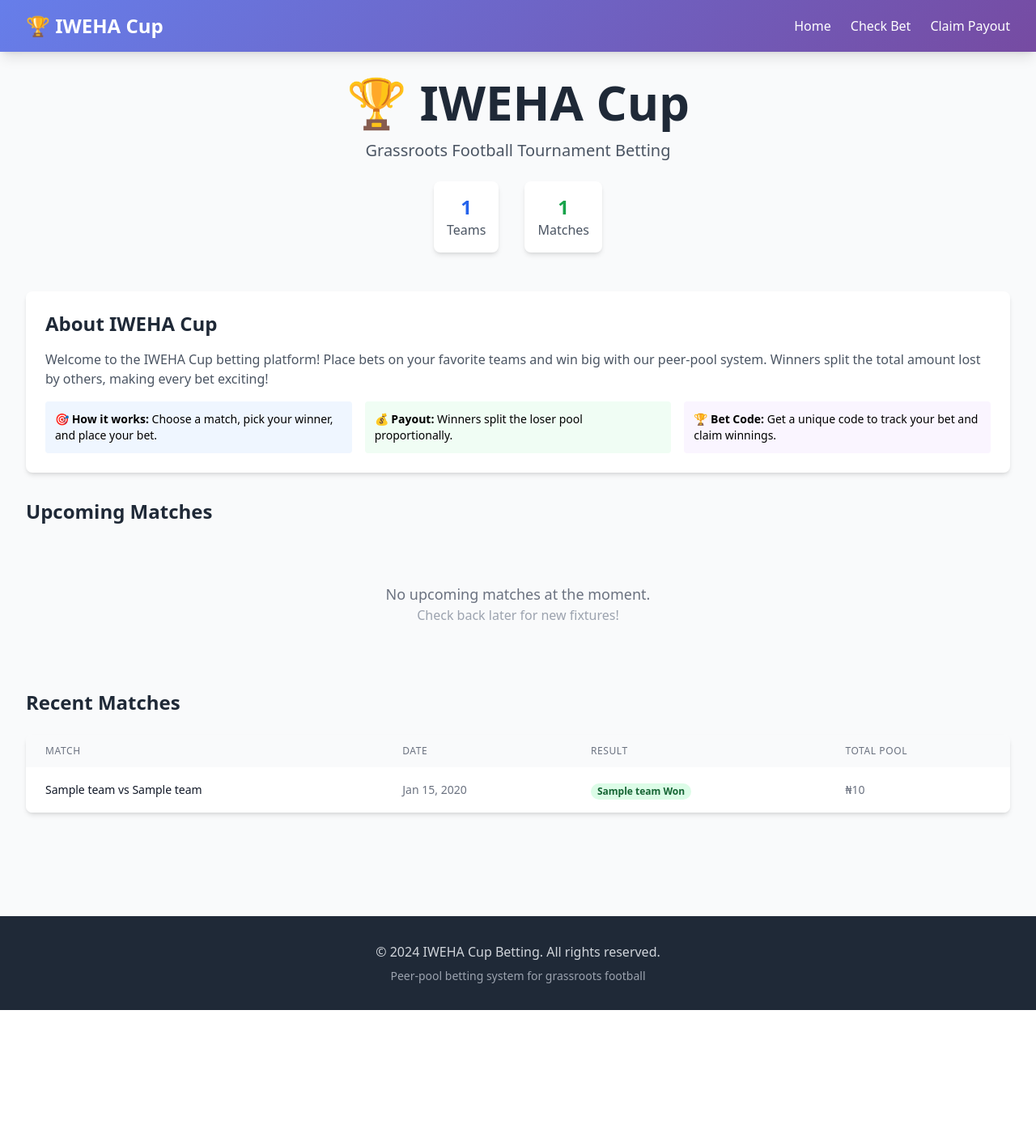
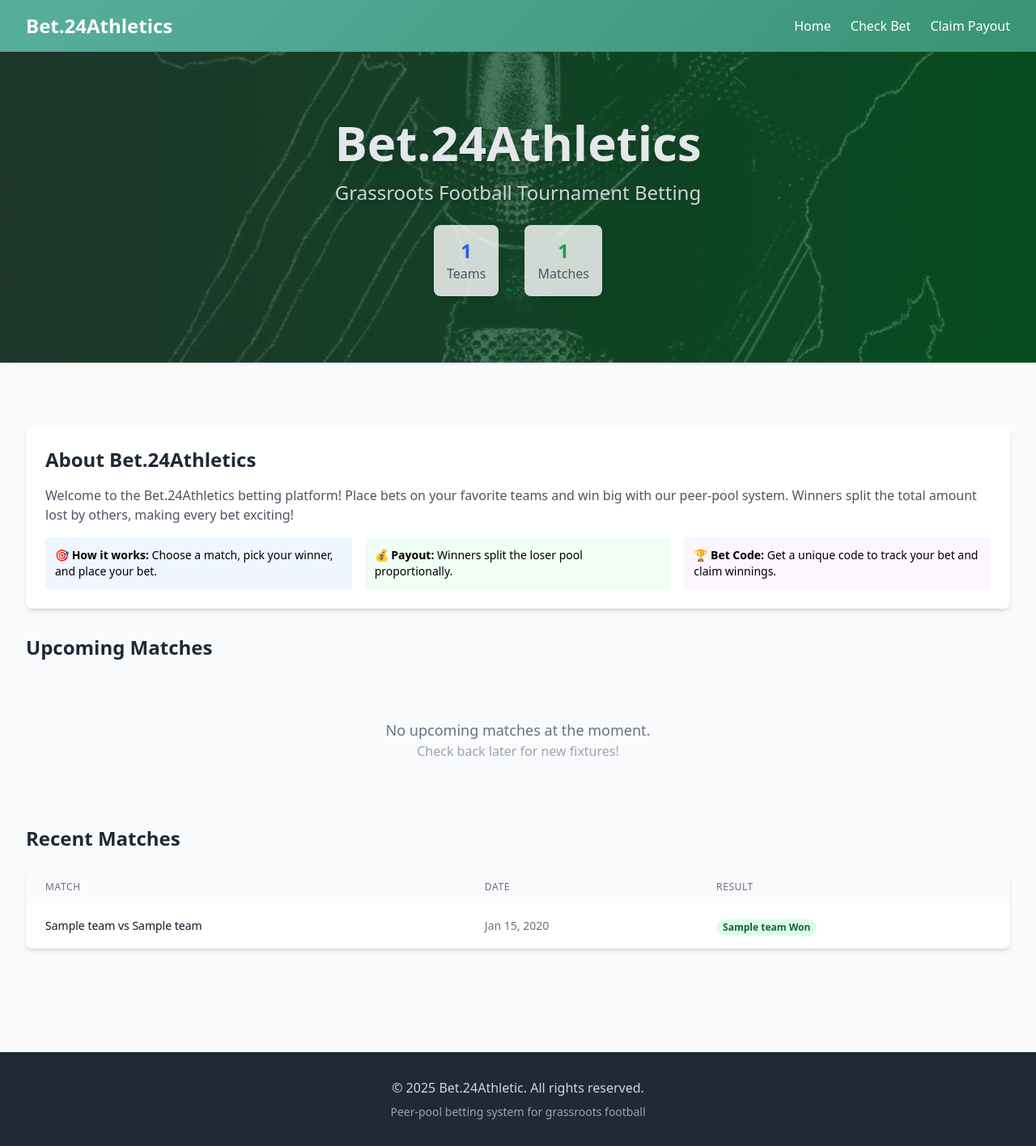
Before and after one commit to daevooh/cupbet, a Django app: page / in a window 1280 px wide. Shown: the whole page at 81% size. Before the commit the page ends 1248 px from the top, so only its background shows below. Run offline with Django 5.2, Linux system fonts and the light colour scheme; tables that the repository leaves empty hold one stand-in row (values such as "Sample post"); some libraries are stand-ins or nearby versions.

Commit message:
static files included

```diff
--- a/cupbet/settings.py
+++ b/cupbet/settings.py
@@ -124,7 +124,10 @@ USE_TZ = True
 # Static files (CSS, JavaScript, Images)
 # https://docs.djangoproject.com/en/5.2/howto/static-files/
 
-STATIC_URL = 'static/'
+STATIC_URL = '/static/'
+STATICFILES_DIRS = [
+    BASE_DIR /"cupbet" /"static"
+]
 STATIC_ROOT = BASE_DIR / 'staticfiles'
 STATICFILES_STORAGE = "whitenoise.storage.CompressedManifestStaticFilesStorage"
 # Media files (Uploaded files)
--- a/cupbet/templates/base.html
+++ b/cupbet/templates/base.html
@@ -1,14 +1,16 @@
+{% load static %}
 <!DOCTYPE html>
 <html lang="en">
 <head>
     <meta charset="UTF-8">
     <meta name="viewport" content="width=device-width, initial-scale=1.0">
-    <title>{% block title %}IWEHA Cup Betting{% endblock %}</title>
+    <link rel="icon" href="{% static 'images/24athleticsicon.ico' %}" type="image/x-icon">
+    <title>{% block title %}Bet.24Athletics{% endblock %}</title>
     <script src="https://cdn.tailwindcss.com"></script>
     <script src="https://js.paystack.co/v1/inline.js"></script>
     <style>
         .gradient-bg {
-            background: linear-gradient(135deg, #667eea 0%, #764ba2 100%);
+            background: linear-gradient(135deg, #58ae9d 0%, #399375 100%);
         }
         .card-shadow {
             box-shadow: 0 10px 25px rgba(0, 0, 0, 0.1);
@@ -21,7 +23,7 @@
         <div class="max-w-7xl mx-auto px-4 sm:px-6 lg:px-8">
             <div class="flex justify-between items-center py-4">
                 <div class="flex items-center">
-                    <h1 class="text-2xl font-bold">🏆 IWEHA Cup</h1>
+                    <a href="\"><h1 class="text-2xl font-bold">Bet.24Athletics</h1></a>
                 </div>
                 <div class="hidden md:flex space-x-6">
                     <a href="{% url 'core:home' %}" class="hover:text-gray-200 transition">Home</a>
@@ -46,8 +48,28 @@
             </div>
         </div>
     </nav>
-
-    <!-- Main Content -->
+     <!-- Hero Section -->
+    <div class="relative text-center mb-12 h-64 md:h-96 flex items-center justify-center overflow-hidden  shadow"
+    style="background-image: url('{% static 'images/header.jpeg' %}'); background-size: cover; background-position: center;">
+    <!-- Gradient Overlay: white to green, left to right -->
+    <div class="absolute inset-0"
+        style="background: linear-gradient(90deg, rgba(34, 63, 49, 0.85) 0%, rgba(9, 108, 45, 0.7) 100%);"></div>
+    <div class="relative z-10">
+        <h1 class="text-3xl md:text-6xl font-bold text-gray-200 mb-4 drop-shadow-lg">Bet.24Athletics</h1>
+        <p class="text-lg md:text-2xl text-gray-300 mb-6 drop-shadow">Grassroots Football Tournament Betting</p>
+        <div class="flex justify-center space-x-8 text-center">
+            <div class="bg-white bg-opacity-80 p-4 rounded-lg shadow-md">
+                <div class="text-2xl font-bold text-blue-600">{{ total_teams }}</div>
+                <div class="text-gray-600">Teams</div>
+            </div>
+            <div class="bg-white bg-opacity-80 p-4 rounded-lg shadow-md">
+                <div class="text-2xl font-bold text-green-600">{{ total_matches }}</div>
+                <div class="text-gray-600">Matches</div>
+            </div>
+        </div>
+    </div>
+    </div>
+        <!-- Main Content -->
     <main class="max-w-7xl mx-auto px-4 sm:px-6 lg:px-8 py-8">
         {% if messages %}
             <div class="mb-6">
@@ -66,7 +88,7 @@
     <footer class="bg-gray-800 text-white py-8 mt-16">
         <div class="max-w-7xl mx-auto px-4 sm:px-6 lg:px-8">
             <div class="text-center">
-                <p class="text-gray-300">&copy; 2024 IWEHA Cup Betting. All rights reserved.</p>
+                <p class="text-gray-300">&copy; 2025 Bet.24Athletic. All rights reserved.</p>
                 <p class="text-sm text-gray-400 mt-2">Peer-pool betting system for grassroots football</p>
             </div>
         </div>
--- a/cupbet/templates/core/home.html
+++ b/cupbet/templates/core/home.html
@@ -1,29 +1,14 @@
 {% extends 'base.html' %}
-
+{% load static %}
 {% block title %}IWEHA Cup - Home{% endblock %}
 
 {% block content %}
-<!-- Hero Section -->
-<div class="text-center mb-12">
-    <h1 class="text-4xl md:text-6xl font-bold text-gray-800 mb-4">🏆 IWEHA Cup</h1>
-    <p class="text-xl text-gray-600 mb-6">Grassroots Football Tournament Betting</p>
-    <div class="flex justify-center space-x-8 text-center">
-        <div class="bg-white p-4 rounded-lg shadow-md">
-            <div class="text-2xl font-bold text-blue-600">{{ total_teams }}</div>
-            <div class="text-gray-600">Teams</div>
-        </div>
-        <div class="bg-white p-4 rounded-lg shadow-md">
-            <div class="text-2xl font-bold text-green-600">{{ total_matches }}</div>
-            <div class="text-gray-600">Matches</div>
-        </div>
-    </div>
-</div>
 
 <!-- Tournament Info -->
 <div class="bg-white rounded-lg shadow-md p-6 mb-8">
-    <h2 class="text-2xl font-bold text-gray-800 mb-4">About IWEHA Cup</h2>
+    <h2 class="text-2xl font-bold text-gray-800 mb-4">About Bet.24Athletics</h2>
     <p class="text-gray-600 mb-4">
-        Welcome to the IWEHA Cup betting platform! Place bets on your favorite teams and win big with our peer-pool system.
+        Welcome to the  Bet.24Athletics betting platform! Place bets on your favorite teams and win big with our peer-pool system.
         Winners split the total amount lost by others, making every bet exciting!
     </p>
     <div class="grid md:grid-cols-3 gap-4 text-sm">
@@ -46,11 +31,22 @@
         <div class="grid md:grid-cols-2 lg:grid-cols-3 gap-6">
             {% for match in upcoming_matches %}
             <div class="bg-white rounded-lg shadow-md overflow-hidden">
-                <div class="p-6">
-                    <div class="text-center mb-4">
-                        <div class="text-sm text-gray-500">{{ match.start_time|date:"M d, Y - H:i" }}</div>
-                    </div>
-
+                <!-- Match Header (clickable) -->
+                <button type="button"
+                    class="w-full text-left p-4 focus:outline-none flex items-center justify-between"
+                    onclick="toggleMatchDetails({{ match.id }})">
+                    <span>
+                        <span class="font-bold">{{ match.team_a.name }}</span>
+                        <span class="mx-2 text-gray-400">vs</span>
+                        <span class="font-bold">{{ match.team_b.name }}</span>
+                        <span class="ml-4 text-sm text-gray-500">{{ match.start_time|date:'M d, Y - H:i' }}</span>
+                    </span>
+                    <svg id="chevron-{{ match.id }}" class="w-5 h-5 transition-transform" fill="none" stroke="currentColor" viewBox="0 0 24 24">
+                        <path stroke-linecap="round" stroke-linejoin="round" stroke-width="2" d="M19 9l-7 7-7-7"/>
+                    </svg>
+                </button>
+                <!-- Collapsible Content -->
+                <div id="match-details-{{ match.id }}" class="hidden p-6 border-t bg-gray-50">
                     <div class="flex items-center justify-between mb-6">
                         <div class="text-center flex-1">
                             <div class="font-bold text-lg">{{ match.team_a.name }}</div>
@@ -66,7 +62,6 @@
                             {% endif %}
                         </div>
                     </div>
-
                     <!-- Betting Form -->
                     <form class="space-y-4" onsubmit="placeBet(event, {{ match.id }})">
                         <div>
@@ -74,7 +69,6 @@
                             <input type="text" name="bettor_name" required
                                    class="w-full px-3 py-2 border border-gray-300 rounded-md focus:outline-none focus:ring-2 focus:ring-blue-500">
                         </div>
-
                         <div>
                             <label class="block text-sm font-medium text-gray-700 mb-2">Your Email</label>
                             <input type="email" name="bettor_email" required
@@ -82,13 +76,11 @@
                                    class="w-full px-3 py-2 border border-gray-300 rounded-md focus:outline-none focus:ring-2 focus:ring-blue-500">
                             <p class="text-xs text-gray-500 mt-1">We'll send your bet code and payment receipt to this email</p>
                         </div>
-
                         <div>
                             <label class="block text-sm font-medium text-gray-700 mb-2">Bet Amount (₦)</label>
                             <input type="number" name="amount" min="100" step="100" required
                                    class="w-full px-3 py-2 border border-gray-300 rounded-md focus:outline-none focus:ring-2 focus:ring-blue-500">
                         </div>
-
                         <div>
                             <label class="block text-sm font-medium text-gray-700 mb-2">Your Prediction</label>
                             <select name="bet_choice" required
@@ -99,7 +91,6 @@
                                 <option value="D">Draw</option>
                             </select>
                         </div>
-
                         <button type="submit"
                                 class="w-full bg-blue-600 text-white py-2 px-4 rounded-md hover:bg-blue-700 transition duration-200">
                             Place Bet
@@ -129,7 +120,7 @@
                         <th class="px-6 py-3 text-left text-xs font-medium text-gray-500 uppercase tracking-wider">Match</th>
                         <th class="px-6 py-3 text-left text-xs font-medium text-gray-500 uppercase tracking-wider">Date</th>
                         <th class="px-6 py-3 text-left text-xs font-medium text-gray-500 uppercase tracking-wider">Result</th>
-                        <th class="px-6 py-3 text-left text-xs font-medium text-gray-500 uppercase tracking-wider">Total Pool</th>
+                        <!-- <th class="px-6 py-3 text-left text-xs font-medium text-gray-500 uppercase tracking-wider">Total Pool</th> -->
                     </tr>
                 </thead>
                 <tbody class="bg-white divide-y divide-gray-200">
@@ -160,9 +151,9 @@
                                 </span>
                             {% endif %}
                         </td>
-                        <td class="px-6 py-4 whitespace-nowrap text-sm text-gray-500">
+                        <!-- <td class="px-6 py-4 whitespace-nowrap text-sm text-gray-500">
                             ₦{{ match.total_pool|floatformat:0 }}
-                        </td>
+                        </td> -->
                     </tr>
                     {% endfor %}
                 </tbody>
@@ -175,6 +166,31 @@
 
 {% block extra_js %}
 <script>
+
+function toggleMatchDetails(matchId) {
+    // Close all other dropdowns
+    document.querySelectorAll('[id^="match-details-"]').forEach(function(el) {
+        if (el.id !== 'match-details-' + matchId) {
+            el.classList.add('hidden');
+        }
+    });
+    document.querySelectorAll('[id^="chevron-"]').forEach(function(svg) {
+        if (svg.id !== 'chevron-' + matchId) {
+            svg.classList.remove('rotate-180');
+        }
+    });
+    // Toggle the selected one
+    const details = document.getElementById('match-details-' + matchId);
+    const chevron = document.getElementById('chevron-' + matchId);
+    if (details.classList.contains('hidden')) {
+        details.classList.remove('hidden');
+        chevron.classList.add('rotate-180');
+    } else {
+        details.classList.add('hidden');
+        chevron.classList.remove('rotate-180');
+    }
+}
+
 function placeBet(event, matchId) {
     event.preventDefault();
 
@@ -206,7 +222,7 @@ function placeBet(event, matchId) {
 
     // Initialize Paystack
     const handler = PaystackPop.setup({
-        key:'pk_test_452b8203651f707d41924bc7c665eab9abb7f2da', //'pk_live_5cc414d2b8bc7ee68855b8aded022495b8eb2cb5', // Replace with your Paystack public key
+        key:'pk_live_5cc414d2b8bc7ee68855b8aded022495b8eb2cb5',
         email: bettorEmail, // Use the user's email
         amount: amount * 100, // Paystack expects amount in kobo
         currency: 'NGN',
```
Also changed, not shown: cupbet/static/images/24athleticsicon.ico (added), cupbet/static/images/header.jpeg (added).
